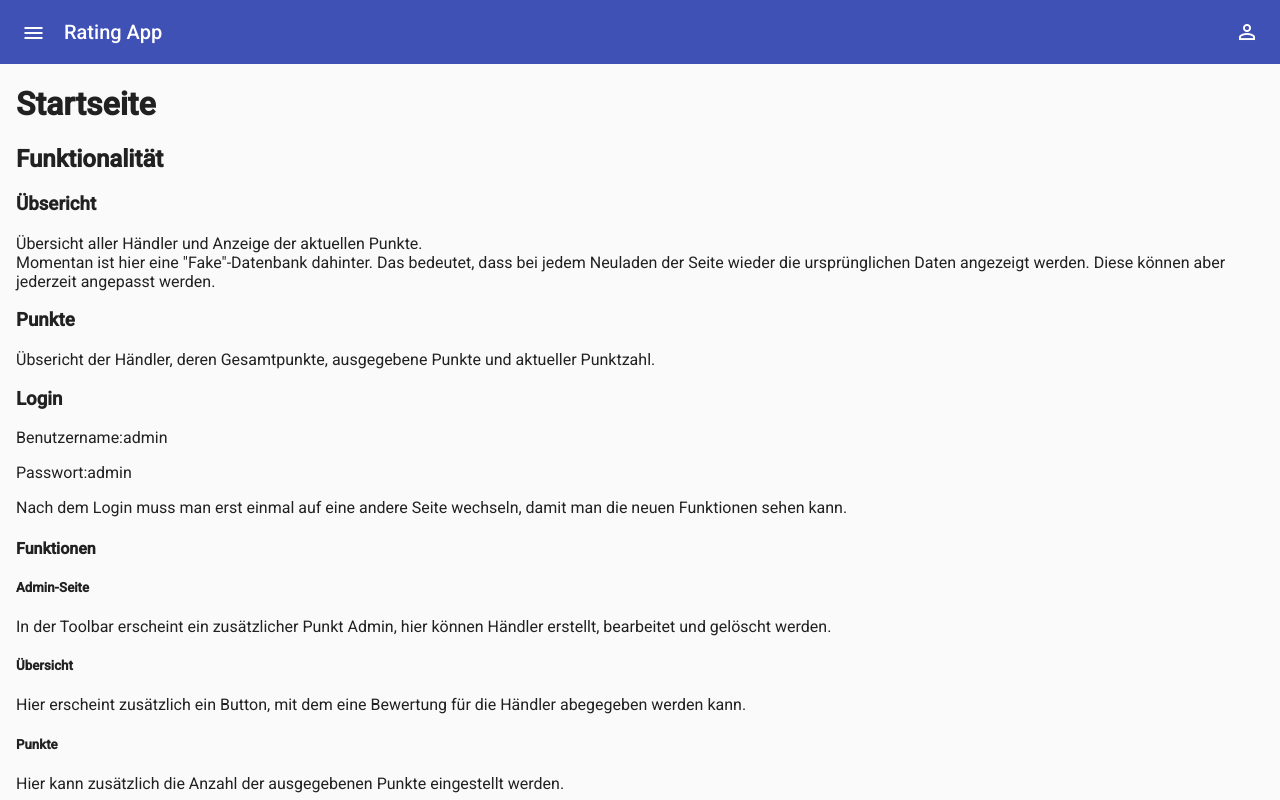
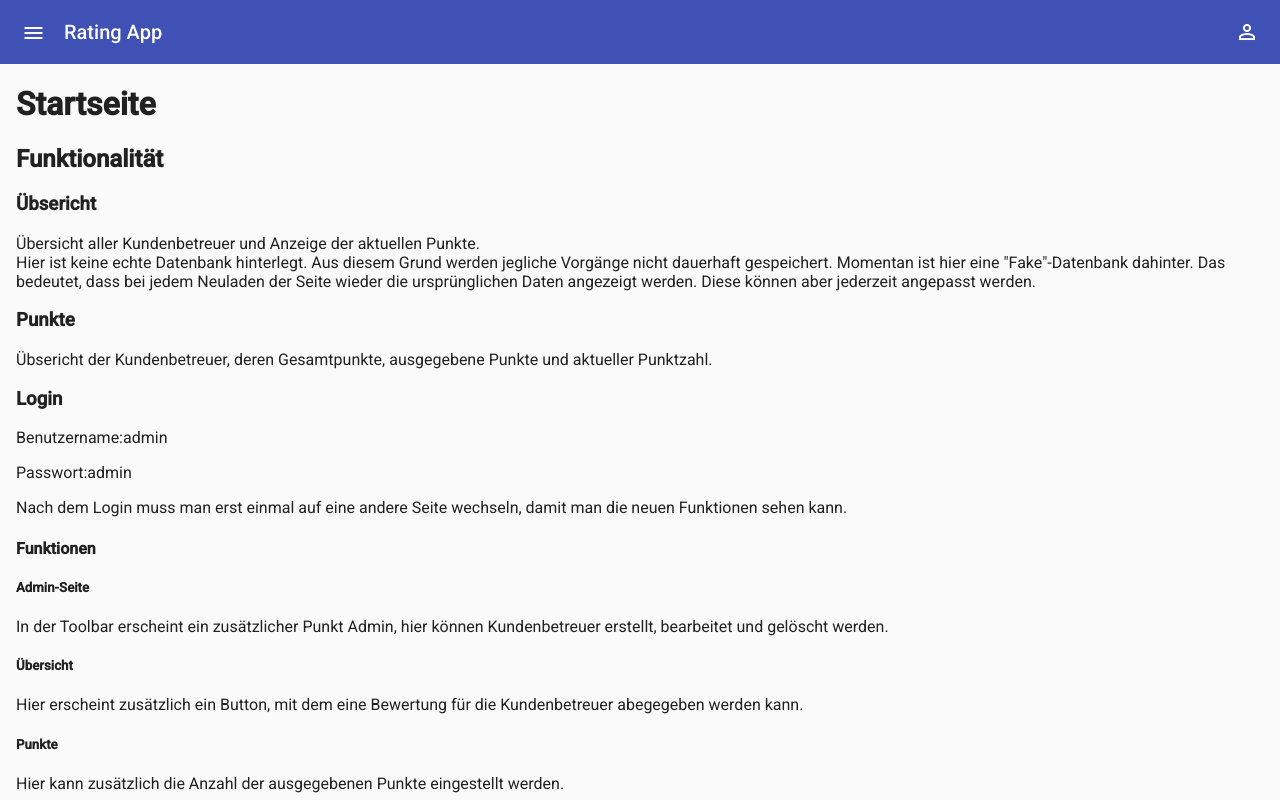
Before and after one commit to PaKu5/rating-app, an Angular app: page /home in a window 1280 px wide. Built offline with nearby package versions, Linux system fonts and the light colour scheme; what angular-in-memory-web-api would draw is missing.

Commit message:
changes on start page

```diff
--- a/src/app/home-page/home-page.component.html
+++ b/src/app/home-page/home-page.component.html
@@ -2,19 +2,20 @@
     <h1>Startseite</h1>
     <h2>Funktionalität</h2>
     <h3>Übsericht</h3>
-    Übersicht aller Händler und Anzeige der aktuellen Punkte.<br>
+    Übersicht aller Kundenbetreuer und Anzeige der aktuellen Punkte.<br>
+    Hier ist keine echte Datenbank hinterlegt. Aus diesem Grund werden jegliche Vorgänge nicht dauerhaft gespeichert.
     Momentan ist hier eine "Fake"-Datenbank dahinter. Das bedeutet, dass bei jedem Neuladen der Seite wieder die ursprünglichen Daten angezeigt werden. Diese können aber jederzeit angepasst werden.
     <h3>Punkte</h3>
-    Übsericht der Händler, deren Gesamtpunkte, ausgegebene Punkte und aktueller Punktzahl.
+    Übsericht der Kundenbetreuer, deren Gesamtpunkte, ausgegebene Punkte und aktueller Punktzahl.
     <h3>Login</h3>
     <p>Benutzername:admin</p>
     <p>Passwort:admin</p>
     Nach dem Login muss man erst einmal auf eine andere Seite wechseln, damit man die neuen Funktionen sehen kann.
     <h4>Funktionen</h4>
     <h5>Admin-Seite</h5>
-    In der Toolbar erscheint ein zusätzlicher Punkt Admin, hier können Händler erstellt, bearbeitet und gelöscht werden.
+    In der Toolbar erscheint ein zusätzlicher Punkt Admin, hier können Kundenbetreuer erstellt, bearbeitet und gelöscht werden.
     <h5>Übersicht</h5>
-    Hier erscheint zusätzlich ein Button, mit dem eine Bewertung für die Händler abegegeben werden kann.
+    Hier erscheint zusätzlich ein Button, mit dem eine Bewertung für die Kundenbetreuer abegegeben werden kann.
     <h5>Punkte</h5>
     Hier kann zusätzlich die Anzahl der ausgegebenen Punkte eingestellt werden.
 </div>
```
